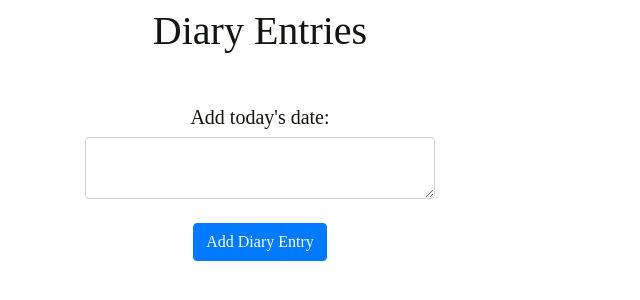
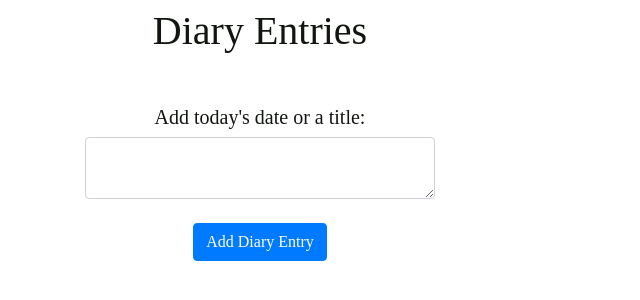
Before and after one commit to filippahognasbacka/Diary-app, a Flask app: template website/templates/home.html in a window 1280 px wide. Shown: the part 149-449 px from the top of the page, without its empty margins (0-640 px from the left). Run offline with Flask 3, Linux system fonts and the light colour scheme; the template is opened without the code that fills it, so the values that code supplies are empty; some libraries are stand-ins or nearby versions; some web fonts are replaced.

Commit message:
added more text to headline

```diff
--- a/website/templates/home.html
+++ b/website/templates/home.html
@@ -5,7 +5,7 @@
 <div class="row">
     <div class="col-md-4">
         <h1 align="center" style="margin-top: 100px;">Diary Entries</h1>
-        <h1 align="center" style="margin-top: 50px; font-size: 20px;">Add today's date:</h1>
+        <h1 align="center" style="margin-top: 50px; font-size: 20px;">Add today's date or a title:</h1>
         <ul class="list-group list-group-flush" id="entries">
             {% for entry in entries %}
             <li class="list-group-item">
```
